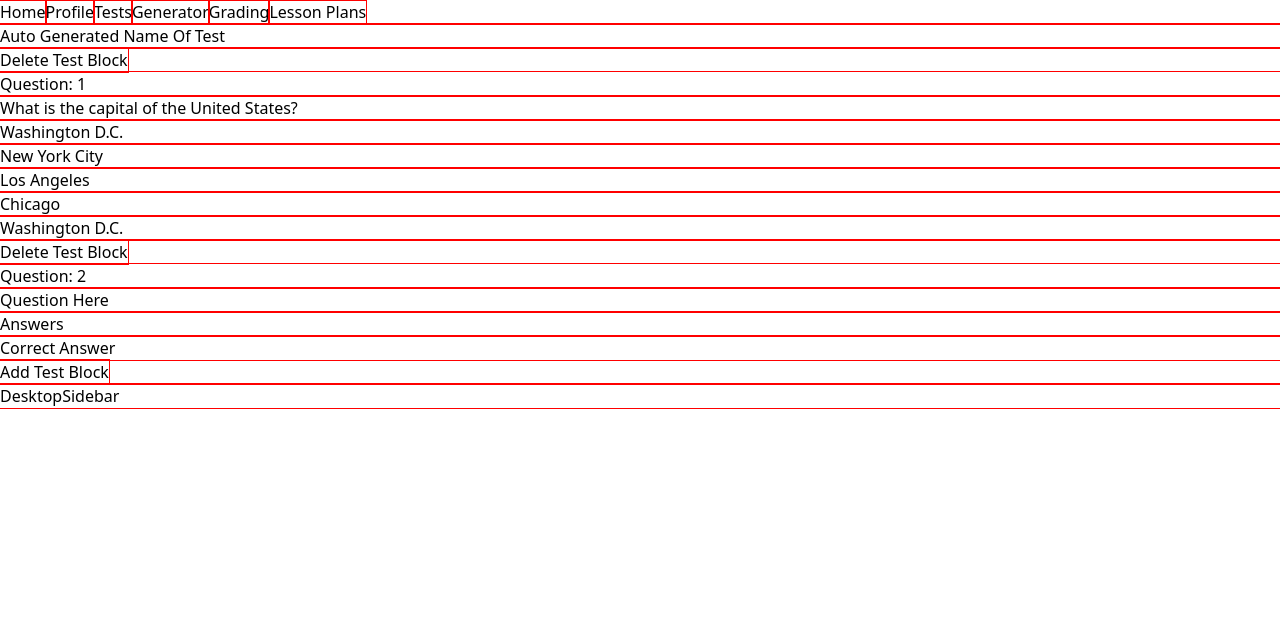
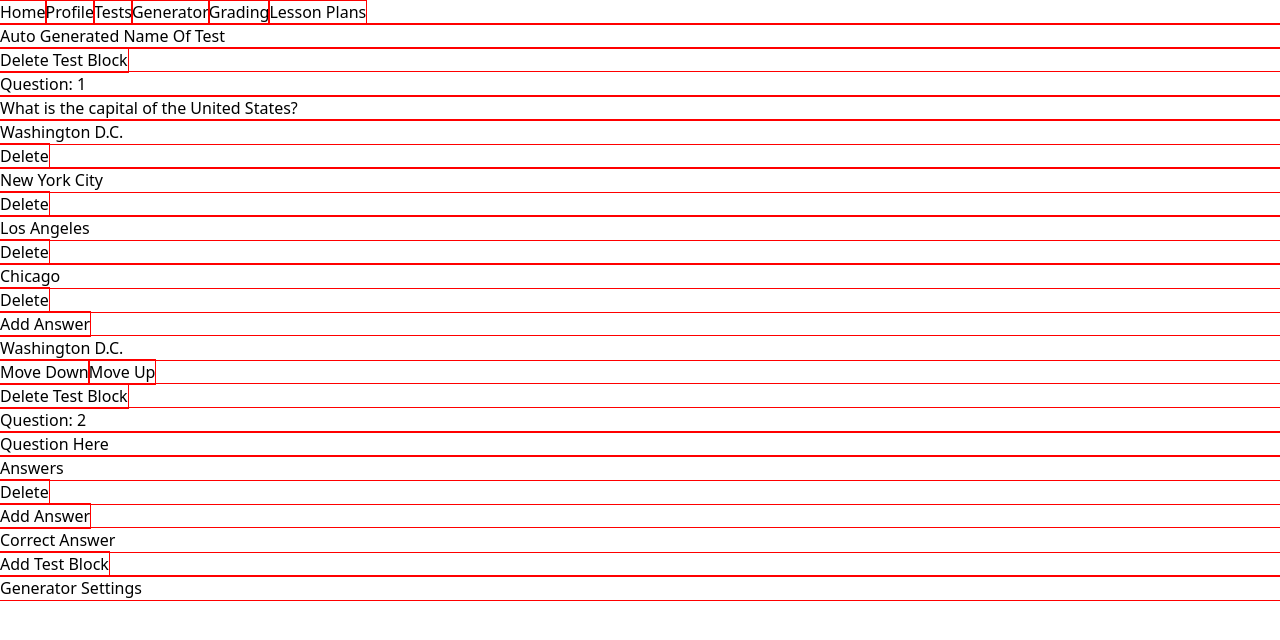
Before and after one commit to DJMendoza3/teachers-pet, a React (Vite) app: page /portal/generator/test-display in a window 1280 px wide. Both pictures are taken after a click on the button "Add Test Block". Shown: the top 640 px of the page. Built offline with nearby package versions, Linux system fonts and the light colour scheme.

Commit message:
Added ability to add new answers, delete an existing answer, edit the question of a test block, and reorder test block. Began creating modular slider component to be used throught the application.

```diff
--- a/src/layout/sidebar/DesktopSidebar.tsx
+++ b/src/layout/sidebar/DesktopSidebar.tsx
@@ -5,7 +5,7 @@ interface DesktopSidebarProps {
 export default function DesktopSidebar({ children }: DesktopSidebarProps) {
     return(
         <aside className="w-60">
-            <h1>DesktopSidebar</h1>
+            {children}
         </aside>
     )
 }
--- /dev/null
+++ b/src/pages/generator/GeneratorSettings.tsx
@@ -0,0 +1,3 @@
+export default function GeneratorSettings() {
+    return <div>Generator Settings</div>;
+}
--- a/src/pages/generator/TestDisplay.tsx
+++ b/src/pages/generator/TestDisplay.tsx
@@ -1,6 +1,8 @@
 import { useState, useEffect } from "react";
 
 import Sidebar from "../../layout/sidebar/Sidebar";
+
+import GeneratorSettings from "./GeneratorSettings";
 
 //convert test blocks to classes later on
 
@@ -25,12 +27,29 @@ export default function TestDisplay() {
     ]);
   };
 
+  //function to swap the position of two test blocks
+  const swapTestBlocks = (index1: number, index2: number) => {
+    const temp = testBlocks[index1];
+    testBlocks[index1] = testBlocks[index2];
+    testBlocks[index2] = temp;
+    setTestBlocks([...testBlocks]);
+  };
+
   return (
     <>
       <section className="flex-1 max-h-screen overflow-auto flex flex-col gap-4 items-center">
         <h1 className="text-5xl">Auto Generated Name Of Test</h1>
         {testBlocks.map((testBlock, index) => {
           return (
+            <>
+              {index !== 0 && (
+                <button
+                  onClick={() => swapTestBlocks(index, index - 1)}
+                  className="text-gray-600 border-solid border-4 border-gray-600 p-2 rounded-lg"
+                >
+                  Move Up
+                </button>
+              )}
               <TestBlock
                 key={index}
                 question={testBlock.question}
@@ -40,6 +59,15 @@ export default function TestDisplay() {
                 testBlocks={testBlocks}
                 setTestBlocks={setTestBlocks}
               />
+              {index !== testBlocks.length - 1 && (
+                <button
+                  onClick={() => swapTestBlocks(index, index + 1)}
+                  className="text-gray-600 border-solid border-4 border-gray-600 p-2 rounded-lg"
+                >
+                  Move Down
+                </button>
+              )}
+            </>
           );
         })}
         <button
@@ -50,7 +78,7 @@ export default function TestDisplay() {
         </button>
       </section>
       <Sidebar>
-        <p>Test Display</p>
+        <GeneratorSettings />
       </Sidebar>
     </>
   );
@@ -86,6 +114,8 @@ function TestBlock({
   testBlocks,
   setTestBlocks,
 }: TestBlockProps) {
+  const [questionEditable, setQuestionEditable] = useState(false);
+  const [questionValue, setQuestionValue] = useState(question);
   //function for deleting a test block
   const deleteTestBlock = () => {
     setTestBlocks(
@@ -93,8 +123,23 @@ function TestBlock({
     );
   };
 
-  //function for editing a test block, needs the field and the new value
-  const editTestBlock = (number: number, value: string) => {
+  //function for editing the question in the test block
+  const editQuestion = (value: string) => {
+    setTestBlocks(
+      testBlocks.map((testBlock, index) => {
+        if (index === questionNumber - 1) {
+          return {
+            ...testBlock,
+            question: value,
+          };
+        }
+        return testBlock;
+      })
+    );
+  };
+
+  //function for editing an answer in the test block, needs the answer number and the new value
+  const editAnswer = (number: number, value: string) => {
     console.log(number, value);
     setTestBlocks(
       testBlocks.map((testBlock, index) => {
@@ -114,7 +159,46 @@ function TestBlock({
     );
   };
 
-  //transform answer item into input field for editing
+  //function for turning the questoin into an input field
+  const toggleQuestionEditable = () => {
+    setQuestionEditable(!questionEditable);
+  };
+
+  function handleChange(e: React.ChangeEvent<HTMLInputElement>) {
+    setQuestionValue(e.target.value);
+  }
+
+  //Add a new answer to the test block
+  const addAnswer = () => {
+    setTestBlocks(
+      testBlocks.map((testBlock, index) => {
+        if (index === questionNumber - 1) {
+          return {
+            ...testBlock,
+            answers: [...testBlock.answers, "New Answer"],
+          };
+        }
+        return testBlock;
+      })
+    );
+  };
+
+  //delete an answer from the test block
+  const deleteAnswer = (number: number) => {
+    setTestBlocks(
+      testBlocks.map((testBlock, index) => {
+        if (index === questionNumber - 1) {
+          return {
+            ...testBlock,
+            answers: testBlock.answers.filter(
+              (answer, index) => index !== number
+            ),
+          };
+        }
+        return testBlock;
+      })
+    );
+  };
 
   return (
     <div className="w-10/12 border-solid border-4 border-gray-600 rounded-lg p-8">
@@ -125,18 +209,39 @@ function TestBlock({
         Delete Test Block
       </button>
       <h3 className="text-4xl">Question: {questionNumber}</h3>
-      <p>{question}</p>
+      {questionEditable ? (
+        <>
+          <input type="text" defaultValue={question} onChange={handleChange} />
+          <button
+            onClick={() => {
+              toggleQuestionEditable();
+              editQuestion(questionValue);
+            }}
+          >
+            Save
+          </button>
+        </>
+      ) : (
+        <p onClick={() => toggleQuestionEditable()}>{question}</p>
+      )}
       <ol className="list-decimal">
         {answers.map((answer, index) => {
           return (
             <EditableAnswerItem
               index={index}
               answer={answer}
-              editTestBlock={editTestBlock}
+              editAnswer={editAnswer}
+              deleteAnswer={deleteAnswer}
             />
           );
         })}
       </ol>
+      <button
+        onClick={() => addAnswer()}
+        className="text-gray-600 border-solid border-4 border-gray-600 p-2 rounded-lg"
+      >
+        Add Answer
+      </button>
       <p>{correctAnswer}</p>
     </div>
   );
@@ -144,13 +249,15 @@ function TestBlock({
 interface EditableAnswerItemProps {
   index: number;
   answer: string;
-  editTestBlock: (number: number, value: string) => void;
+  editAnswer: (number: number, value: string) => void;
+  deleteAnswer: (number: number) => void;
 }
 
 function EditableAnswerItem({
   index,
   answer,
-  editTestBlock,
+  editAnswer,
+  deleteAnswer,
 }: EditableAnswerItemProps) {
   const [editable, setEditable] = useState(false);
   const [value, setValue] = useState(answer);
@@ -167,11 +274,11 @@ function EditableAnswerItem({
     <li key={index}>
       {editable ? (
         <>
-          <input type="text" defaultValue={answer} onChange={handleChange}/>
+          <input type="text" defaultValue={answer} onChange={handleChange} />
           <button
             onClick={() => {
               toggleEditable();
-              editTestBlock(index, value);
+              editAnswer(index, value);
             }}
           >
             Save
@@ -180,6 +287,7 @@ function EditableAnswerItem({
       ) : (
         <p onClick={() => toggleEditable()}>{answer}</p>
       )}
+      <button onClick={() => deleteAnswer(index)}>Delete</button>
     </li>
   );
 }
```
Also changed, not shown: src/components/sliders/Slider.tsx (added, +102 -0 lines). Lines whose indentation alone changed are shown as unchanged.
